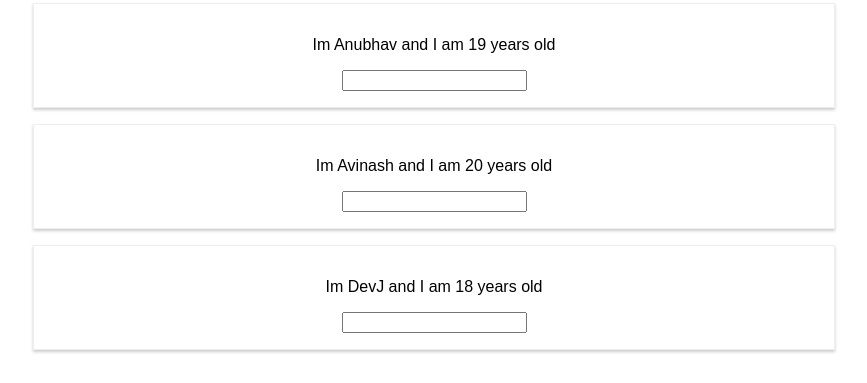
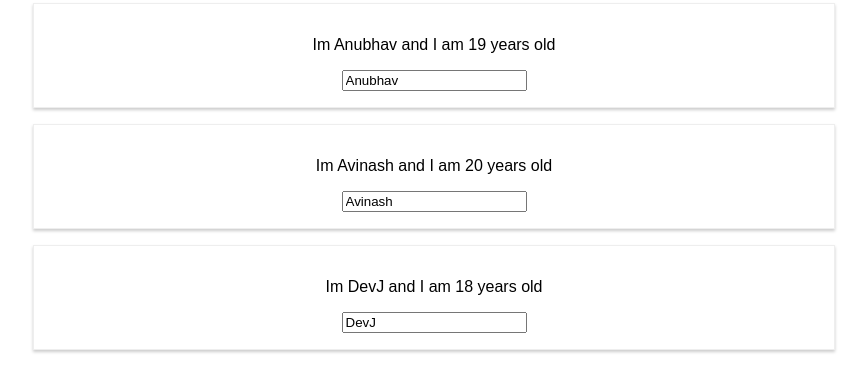
Before and after one commit to hotmonk/My-React-App, a React (Create React App) app: page / in a window 1280 px wide. Both pictures are taken after a click on the button "Switch Name". Shown: the part 181-564 px from the top of the page, without its empty margins (206-1073 px from the left). Built offline with nearby package versions, Linux system fonts and the light colour scheme.

Commit message:
individual dynamic name added

```diff
--- a/src/App.js
+++ b/src/App.js
@@ -5,27 +5,38 @@
 class App extends Component {
   state={
     persons:[
-      {name:'Anubhav', age:19},
-      {name:'Avinash', age:20},
-      {name:'DevJ', age:18},
+      {id:'id0',name:'Anubhav', age:19},
+      {id:'id1',name:'Avinash', age:20},
+      {id:'id2',name:'DevJ', age:18},
     ],
     showPerson:false
   }
 
-ageChangedHandler=(event=>{
-  this.setState({
-    persons:[
-      {name:"Anubhav", age:19},
-      {name:'Avinash', age: event.target.value},
-      {},
-    ]
-  })
-})
+nameChangedHandler=(event, id)=>{
+  const personIndex=this.state.persons.findIndex(p=>{
+    return p.id===id;
+  });
+  const person={
+    ...this.state.persons[personIndex]
+  };
+
+  //const person=Object.assign({}, this.state.person[personIndex])   can also use this
+
+  person.name= event.target.value;
+
+  const persons=[...this.state.persons];
+  persons[personIndex]=person;
+
+  this.setState( {persons:  persons});
+
+}
 
 
   deletePersonHandler=(personIndex)=>{
     console.log("deleted"+personIndex);
-    const persons=this.state.persons;
+    // const persons=this.state.persons;
+    // cons persons=this.state.persons.slice();    //you cann use this
+    const persons=[...this.state.persons];
     persons.splice(personIndex,1);
     this.setState({persons:persons})
   }
@@ -62,7 +73,9 @@
             return <Person
             click={()=>this.deletePersonHandler(index)}
             name={person.name}
-            age={person.age}/>
+            age={person.age}
+            key={person.id}
+            changed={(event)=>this.nameChangedHandler(event,person.id)}/>
           })}
         </div>
       );
--- a/src/Person/Person.js
+++ b/src/Person/Person.js
@@ -7,7 +7,7 @@
         <div className="Person">
             <p onClick={props.click}>Im {props.name} and I am {props.age} years old</p>
             <p>{props.children}</p>
-            <input type="text" onChange={props.changed} value={props.agem }></input>
+            <input type="text" onChange={props.changed} value={props.name}></input>
         </div>
     )
 
```
